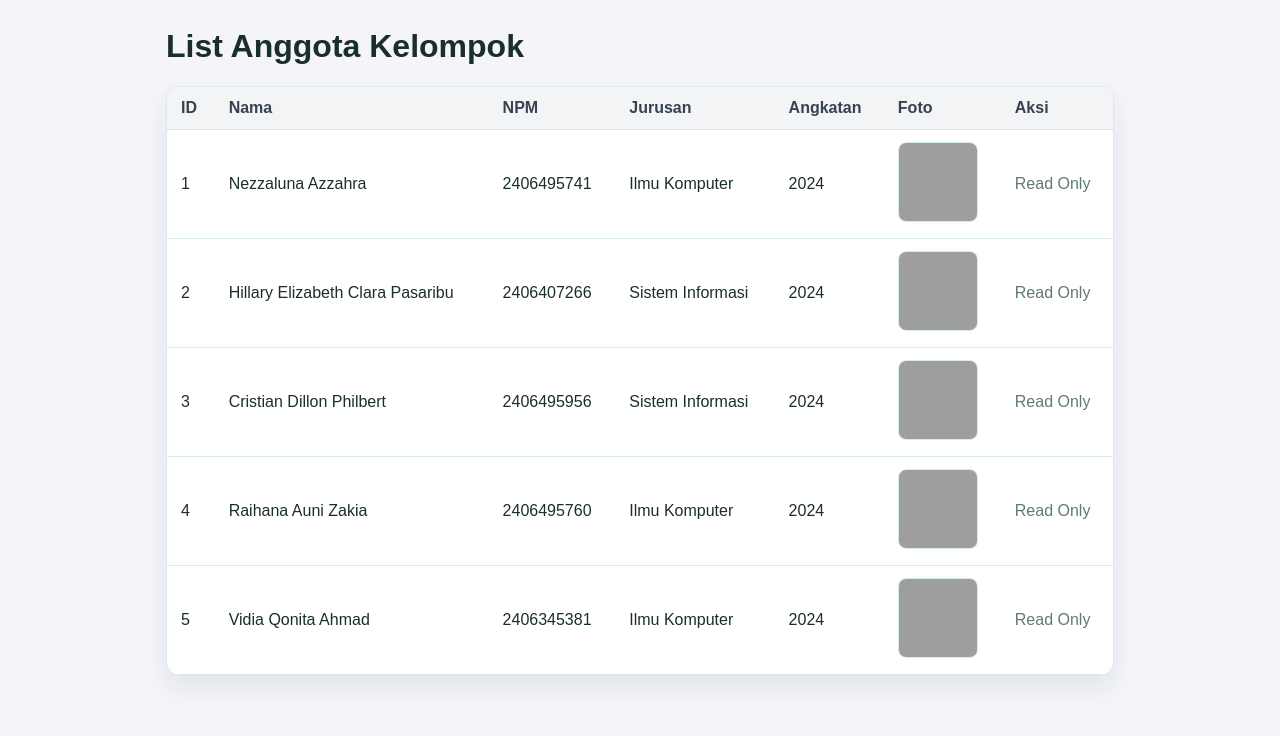
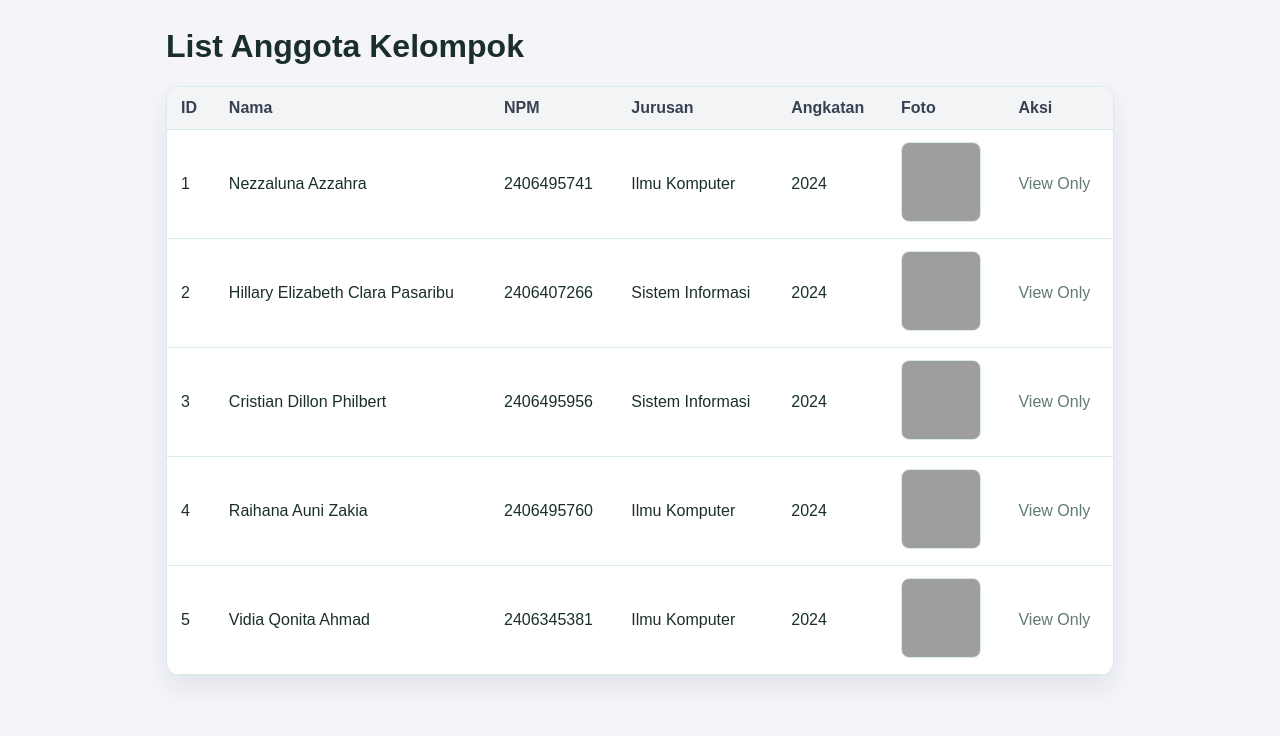
Before and after one commit to moondiverc/tk2-pkpl, a Flask app: page / in a window 1280 px wide. Shown: the part 67-803 px from the top of the page. Run offline with Flask 3, Linux system fonts and the light colour scheme; grey boxes are pictures that could not be loaded.

```diff
--- a/templates/index.html
+++ b/templates/index.html
@@ -74,7 +74,7 @@
                   >Edit</a
                 >
                 {% else %}
-                <span class="muted">Read Only</span>
+                <span class="muted">View Only</span>
                 {% endif %}
               </td>
             </tr>
```
